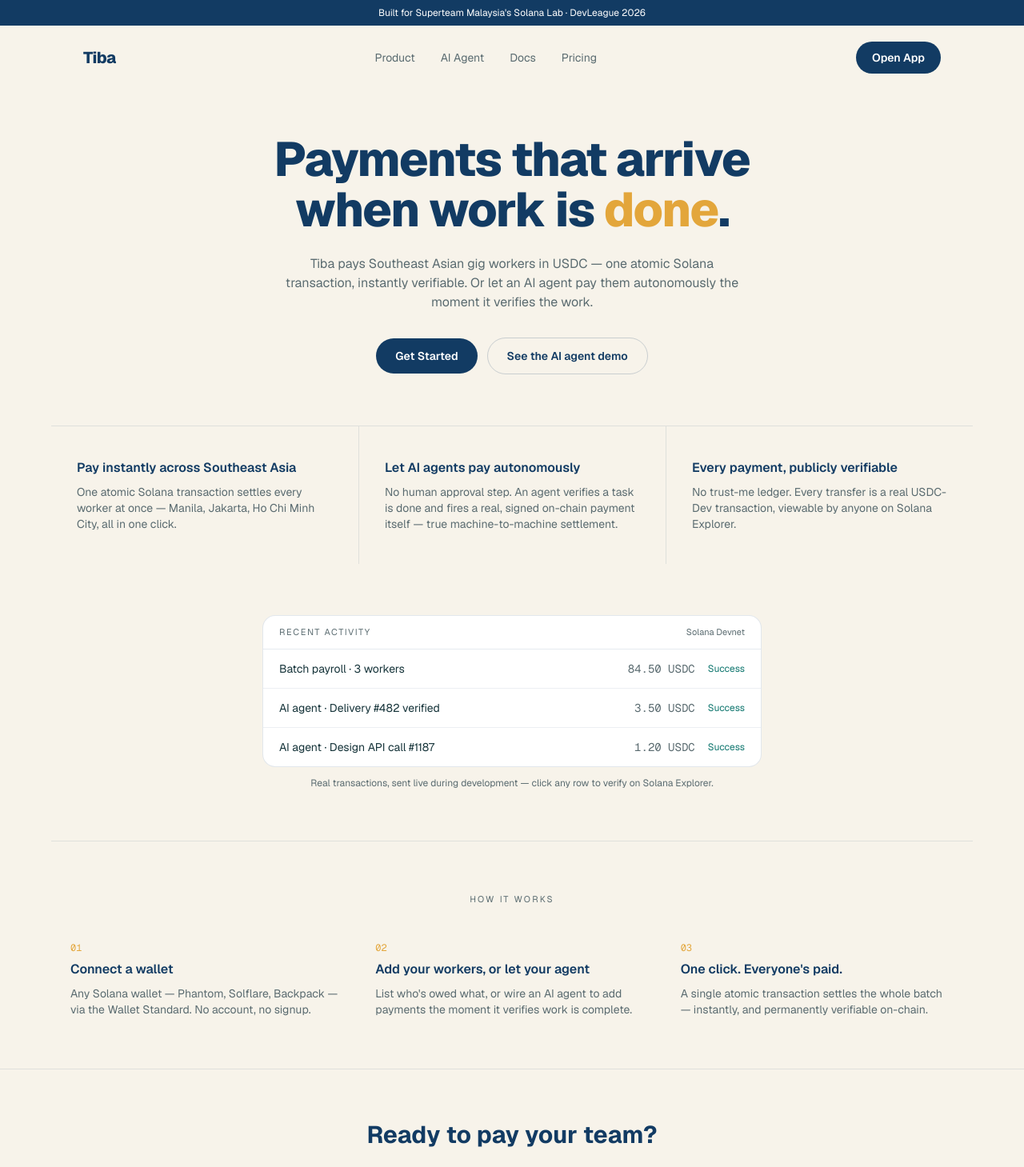
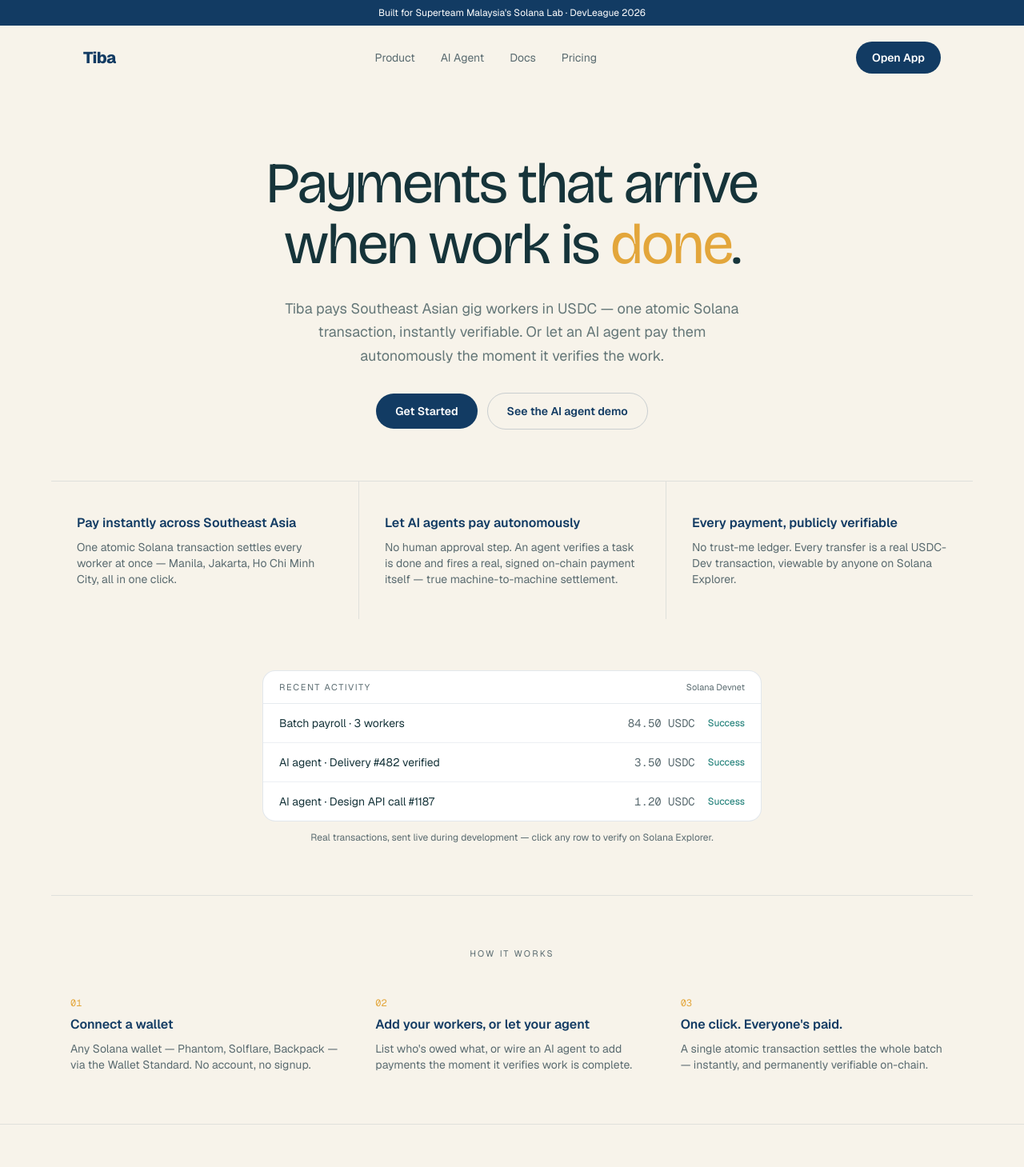
Before and after one commit to kroevasuperadmin/sea-payroll, a Next.js app: page / in a window 1280 px wide. Shown: the top 1459 px of the page at 80% size. Built offline with nearby package versions, Linux system fonts and the light colour scheme; what @solana/wallet-adapter-react, @solana/wallet-adapter-react-ui, @solana/web3.js would draw is missing.

Commit message:
Blaze-inspired typography: editorial display font for headlines, refined copy treatment

```diff
--- a/src/app/layout.tsx
+++ b/src/app/layout.tsx
@@ -1,5 +1,5 @@
 import type { Metadata } from "next";
-import { Geist, Geist_Mono } from "next/font/google";
+import { Geist, Geist_Mono, Bricolage_Grotesque } from "next/font/google";
 import "./globals.css";
 import { Providers } from "./providers";
 
@@ -13,6 +13,11 @@
   subsets: ["latin"],
 });
 
+const editorial = Bricolage_Grotesque({
+  variable: "--font-editorial",
+  subsets: ["latin"],
+});
+
 export const metadata: Metadata = {
   title: "Tiba — payments that arrive when work is done",
   description:
@@ -23,7 +28,7 @@
   return (
     <html
       lang="en"
-      className={`${geistSans.variable} ${geistMono.variable} h-full antialiased`}
+      className={`${geistSans.variable} ${geistMono.variable} ${editorial.variable} h-full antialiased`}
     >
       <body className="min-h-full flex flex-col">
         <Providers>{children}</Providers>
--- a/src/app/page.tsx
+++ b/src/app/page.tsx
@@ -87,13 +87,13 @@
         </Link>
       </nav>
 
-      <section className="text-center px-6 pt-14 pb-16 max-w-3xl mx-auto">
-        <h1 className="text-5xl sm:text-6xl font-extrabold tracking-tight leading-[1.05] text-[#123B63]">
+      <section className="text-center px-6 pt-20 pb-16 max-w-3xl mx-auto">
+        <h1 className="font-[family-name:var(--font-editorial)] font-normal text-6xl sm:text-7xl tracking-tight leading-[1.05] text-[#16343A]">
           Payments that arrive
           <br />
           when work is <span className="text-[#E3A63B]">done</span>.
         </h1>
-        <p className="text-base text-[#5A6B70] mt-6 max-w-xl mx-auto">
+        <p className="text-lg text-[#16343A]/65 mt-7 max-w-xl mx-auto leading-relaxed">
           Tiba pays Southeast Asian gig workers in USDC — one atomic Solana
           transaction, instantly verifiable. Or let an AI agent pay them
           autonomously the moment it verifies the work.
@@ -176,7 +176,7 @@
       </section>
 
       <section className="border-t border-[#123B63]/10 text-center px-6 py-16">
-        <h2 className="text-2xl sm:text-3xl font-bold text-[#123B63]">
+        <h2 className="font-[family-name:var(--font-editorial)] font-normal text-4xl sm:text-5xl text-[#16343A]">
           Ready to pay your team?
         </h2>
         <Link
```
